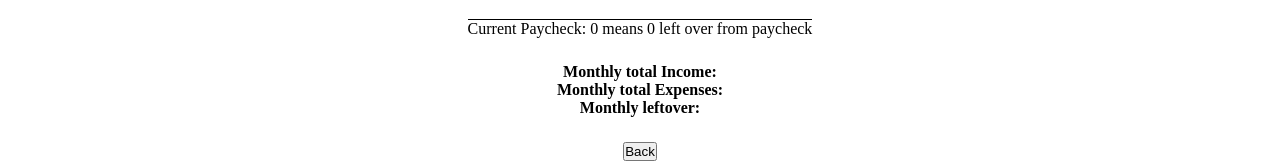
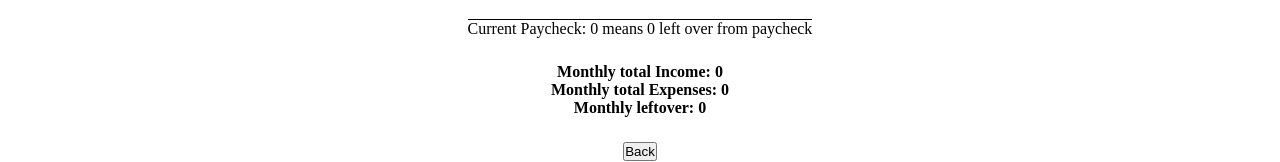
Before and after one commit to Cosmic-Noir/balance-app, a React (Create React App) app: page /budgets in a window 1280 px wide. Shown: the part 193-355 px from the top of the page. Built offline with nearby package versions, Linux system fonts and the light colour scheme.

Commit message:
Monthly totals now working and displaying

```diff
--- a/src/components/budget/budget.js
+++ b/src/components/budget/budget.js
@@ -15,9 +15,7 @@ class Budget extends Component {
   state = {
     charges: [],
     month_name: "",
-    months: [],
-    totalIncome: "",
-    totalExpenses: ""
+    months: []
   };
 
   static contextType = balanceContext;
@@ -48,17 +46,43 @@ class Budget extends Component {
     this.setState({ charges: charges });
 
     console.log(`setCharges has run and setState`);
-    this.calcMonthTotals();
+    this.displayIncome();
   };
 
   /* Custom Methods */
 
-  // Responsible for calculating total monthly values
-  calcMonthTotals = () => {
+  // Responsible for displaying total monthly income
+  displayIncome = () => {
     let totalIncome = 0;
+    let charges = this.state.charges;
+    for (let i = 0; i < charges.length; i++) {
+      if (charges[i].category === "Income") {
+        totalIncome += charges[i].amount;
+      }
+    }
+
+    console.log("displayIncome ran");
+
+    return totalIncome;
+  };
+
+  // Responsible for displaying total monthly expenses
+  displayExpenses = () => {
     let totalExpenses = 0;
-    console.log(this.state);
-    console.log(totalIncome + " " + totalExpenses);
+    let charges = this.state.charges;
+    for (let i = 0; i < charges.length; i++) {
+      if (charges[i].category !== "Income") {
+        totalExpenses -= charges[i].amount;
+      }
+    }
+
+    console.log("displayIncome ran");
+
+    return totalExpenses;
+  };
+
+  displayTotalRemainder = () => {
+    let income = document.getElementById("");
   };
 
   // Responsible for providing options of monthly budgets
@@ -155,6 +179,7 @@ class Budget extends Component {
         </p>
       </div>
     ];
+    this.displayIncome();
     return allCharges;
   };
 
@@ -188,11 +213,10 @@ class Budget extends Component {
         <h3 className="title">{this.state.month_name}</h3>
         <div className="flex-column report">{this.displayCharges2()}</div>
         <div className="month_totals">
-          <h4>Monthly total Income: {this.state.totalIncome}</h4>
-          <h4>Monthly total Expenses: {this.state.totalExpenses}</h4>
+          <h4>Monthly total Income: {this.displayIncome()} </h4>
+          <h4>Monthly total Expenses: {this.displayExpenses()}</h4>
           <h4>
-            Monthly leftover:{" "}
-            {this.state.totalIncome + this.state.totalExpenses}
+            Monthly leftover: {this.displayIncome() + this.displayExpenses()}
           </h4>
         </div>
 
```
